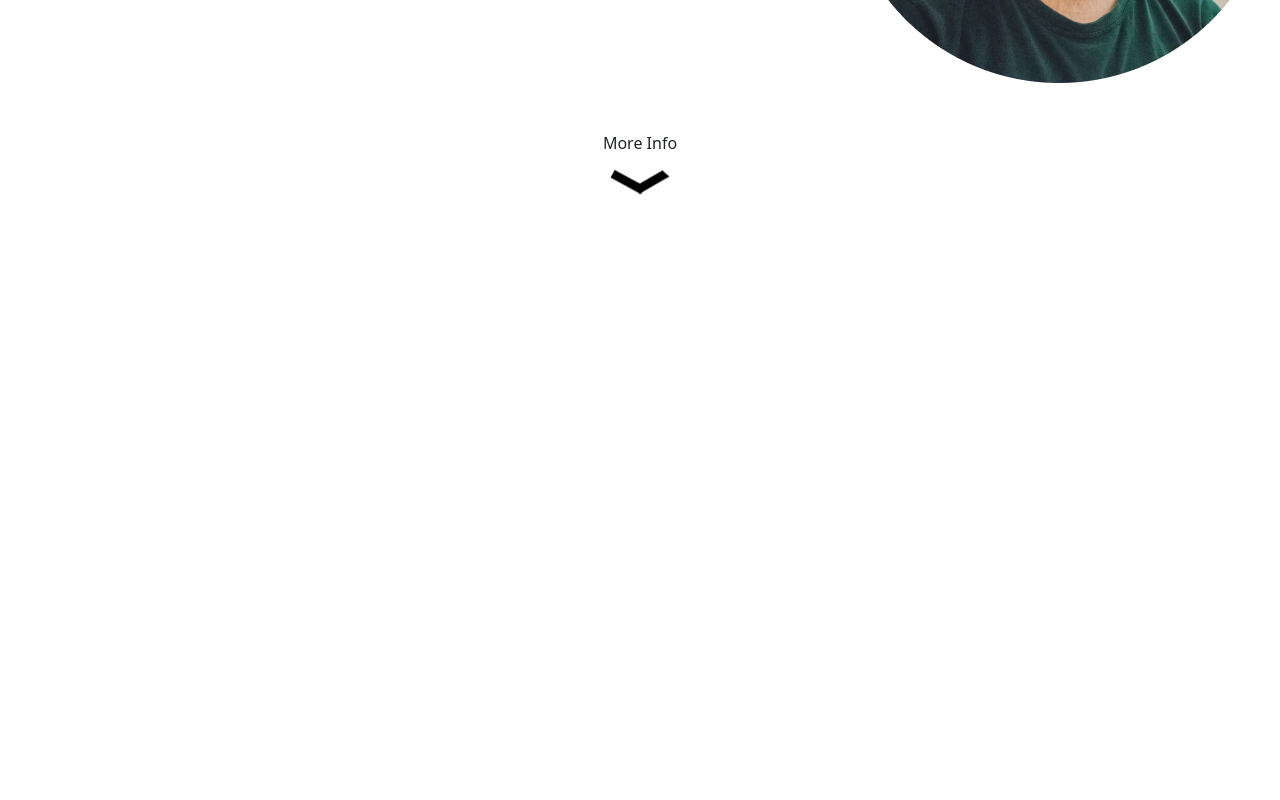
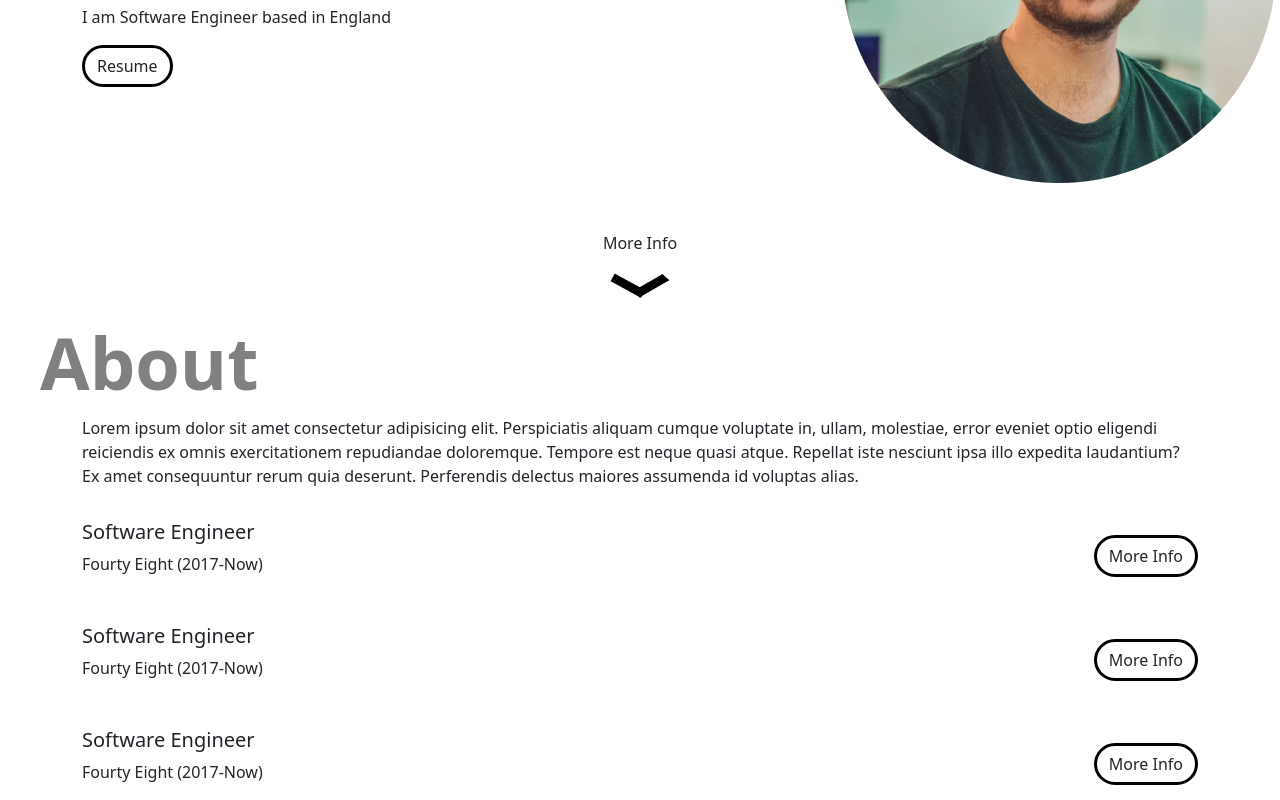
Before and after one commit to krszxyy/Portfolio, a plain HTML site: page index.html in a window 1280 px wide. Shown: the part 447-1247 px from the top of the page. Before the commit the page ends 800 px from the top, so only its background shows below. Drawn offline with nearby package versions, Linux system fonts and the light colour scheme.

Commit message:
add about

```diff
--- a/index.html
+++ b/index.html
@@ -47,7 +47,42 @@
         </div>
         <div class="arrow w-100 d-flex align-items-center flex-column mt-5">
             <a class="text-decoration-none text-dark" href="#about" >More Info</a>
-            <img id="arrow" class="mt-2" src="images/arrow.svg" alt="">
+            <img id="arrow" class="mt-2" src="images/arrow.svg" alt="arrow icon">
+        </div>
+    </section>
+    <section id="about" class="about container">
+        <p>Lorem ipsum dolor sit amet consectetur adipisicing elit. Perspiciatis aliquam cumque voluptate in, ullam, molestiae, error eveniet optio eligendi reiciendis ex omnis exercitationem repudiandae doloremque. Tempore est neque quasi atque. Repellat iste nesciunt ipsa illo expedita laudantium? Ex amet consequuntur rerum quia deserunt. Perferendis delectus maiores assumenda id voluptas alias.</p>
+        <div class="about-exp">
+            <div class="about-exp-item">
+                <div class="about-exp-item-header">
+                    <div>
+                        <h5>Software Engineer</h5>
+                        <p>Fourty Eight (2017-Now)</p>
+                    </div>
+                    <button class="btn button" onClick="toggleDetail(event)">More Info</button>
+                </div>
+                <p class="about-exp-item-detail">Lorem, ipsum dolor sit amet consectetur adipisicing elit. Ipsa provident laudantium quo adipisci, dignissimos cupiditate, numquam, sequi voluptatem blanditiis enim modi explicabo quisquam quod cum natus doloremque. Facilis, iusto placeat.</p>
+            </div>
+            <div class="about-exp-item">
+                <div class="about-exp-item-header">
+                    <div>
+                        <h5>Software Engineer</h5>
+                        <p>Fourty Eight (2017-Now)</p>
+                    </div>
+                    <button class="btn button" onClick="toggleDetail(event)">More Info</button>
+                </div>
+                <p class="about-exp-item-detail">Lorem, ipsum dolor sit amet consectetur adipisicing elit. Ipsa provident laudantium quo adipisci, dignissimos cupiditate, numquam, sequi voluptatem blanditiis enim modi explicabo quisquam quod cum natus doloremque. Facilis, iusto placeat.</p>
+            </div>
+            <div class="about-exp-item">
+                <div class="about-exp-item-header">
+                    <div>
+                        <h5>Software Engineer</h5>
+                        <p>Fourty Eight (2017-Now)</p>
+                    </div>
+                    <button class="btn button" onClick="toggleDetail(event)">More Info</button>
+                </div>
+                <p class="about-exp-item-detail">Lorem, ipsum dolor sit amet consectetur adipisicing elit. Ipsa provident laudantium quo adipisci, dignissimos cupiditate, numquam, sequi voluptatem blanditiis enim modi explicabo quisquam quod cum natus doloremque. Facilis, iusto placeat.</p>
+            </div>
         </div>
     </section>
     <script src="https://cdn.jsdelivr.net/npm/@popperjs/core@2.11.8/dist/umd/popper.min.js" integrity="sha384-I7E8VVD/ismYTF4hNIPjVp/Zjvgyol6VFvRkX/vR+Vc4jQkC+hVqc2pM8ODewa9r" crossorigin="anonymous"></script>
--- a/main.js
+++ b/main.js
@@ -0,0 +1,14 @@
+function toggleDetail(e) {
+    const target = $(e.target)
+
+    if($(target).hasClass("active")) {
+       $(target).html("More Info").removeClass("active")
+    } else {
+       $(target).html("Less Info").addClass("active")
+    }
+
+    const item = $(target).parents(".about-exp-item")
+    const detail = $(item).children(".about-exp-item-detail")
+
+    $(detail).slideToggle()
+}
--- a/style.css
+++ b/style.css
@@ -1,5 +1,18 @@
 section {
-    padding-top: 28px;
+    padding-top: 128px;
+    position: relative;
+}
+
+section::before {
+    z-index: -1;
+    content: '';
+    font-size: 72px;
+    color: gray;
+    opacity: 0,25;
+    position: absolute;
+    font-weight: 700;
+    top: 20px;
+    left: -30px;
 }
 
 .btn.button {
@@ -7,7 +20,7 @@ section {
     border-radius: 32px;
 }
 
-.btn.button:hover {
+.btn.button:hover, .btn.button.active {
     border: 3px solid black;
     background-color: black;
     color: white;
@@ -31,7 +44,25 @@ section {
 }
 
 #arrow {
-    animation: 3s upDown infinite;
+    animation: 2s upDown infinite;
+}
+
+.about::before {
+    content: 'About';
+}
+
+.about-exp-item {
+    margin-top: 32px;
+}
+
+.about-exp-item-header {
+    display: flex;
+    align-items: center;
+    justify-content: space-between;
+}
+
+.about-exp-item-detail {
+    display: none;
 }
 
 @keyframes upDown {
@@ -40,7 +71,7 @@ section {
     }
 
     50% {
-        transform: translateY(15px);
+        transform: translateY(10px);
     }
 
     100% {
```
